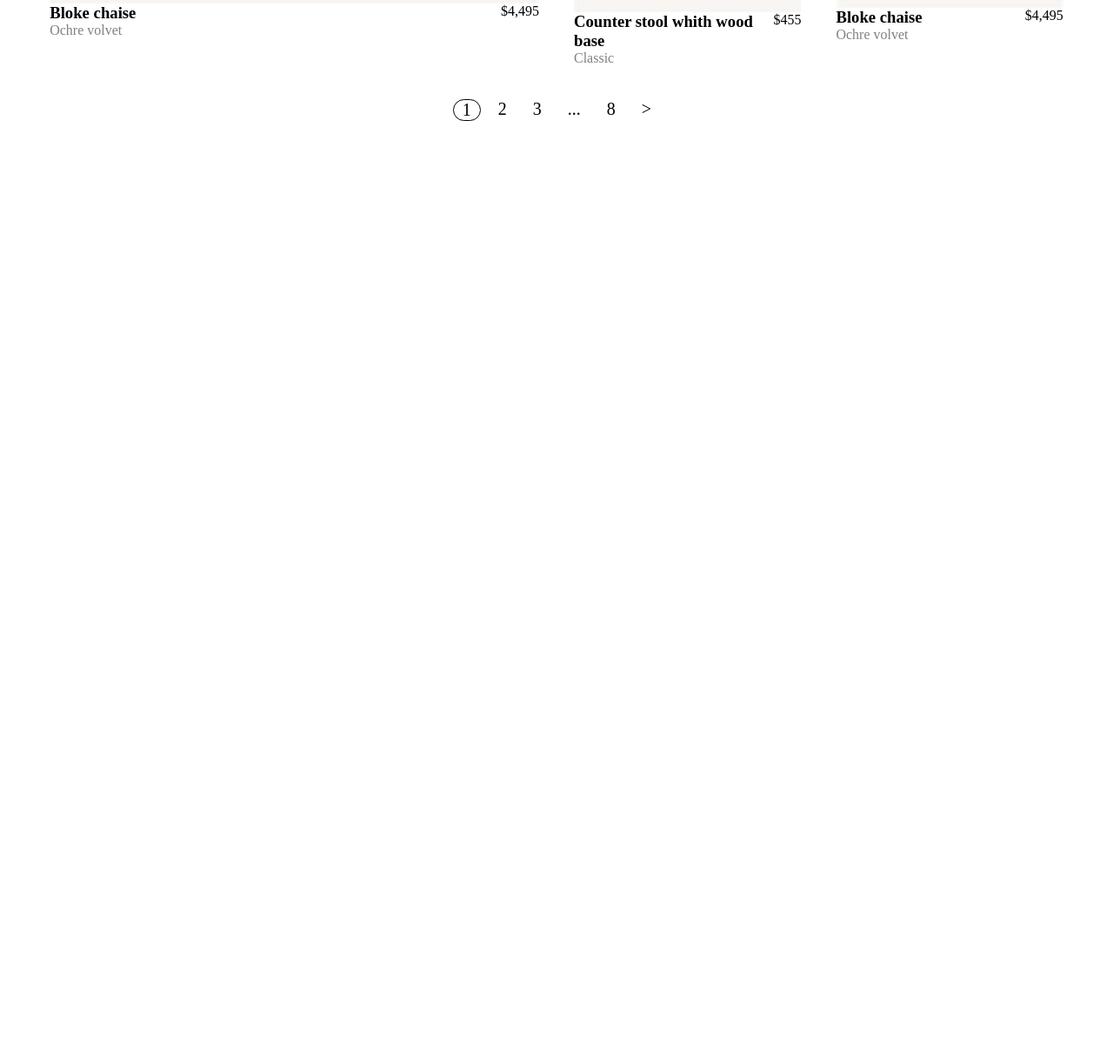
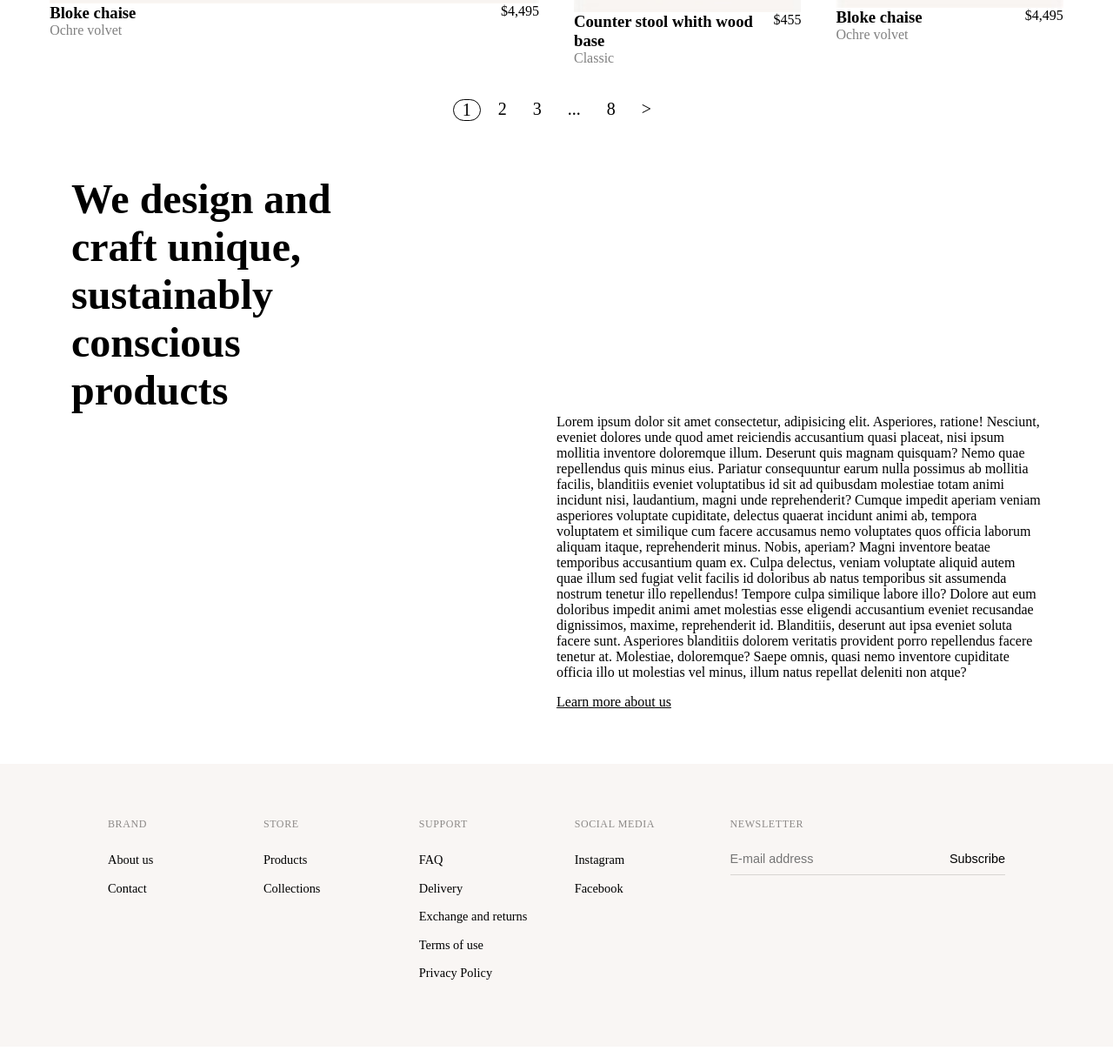
Before and after one commit to redakhalloufiajrou/Apuntes2daw, a PHP site: page / in a window 1280 px wide. Shown: the part 2362-3585 px from the top of the page at 87% size. Before the commit the page ends 2501 px from the top, so only its background shows below. Run offline with PHP 8.4, Linux system fonts and the light colour scheme.

Commit message:
ejercicio grid completo

```diff
--- a/Diseño/UD2/2TDAW_DIW_Entrega_shop_GridCss/css/style.css
+++ b/Diseño/UD2/2TDAW_DIW_Entrega_shop_GridCss/css/style.css
@@ -110,3 +110,99 @@ section#nav {
         }
     }
 }
+
+section#texto{
+    padding: 5%;
+    display: grid;
+    grid-template-columns: repeat(2, 1fr);
+    grid-template-rows: repeat(2, 1fr);
+    h2{
+        display: flex;
+        align-items: center;
+        justify-content: end;
+        width: 60%;
+        font-size: 3rem;
+        grid-column: 1/2;
+        grid-row: 7/8;
+    }
+
+    p{
+        grid-column: 2/3;
+        grid-row: 8/9;
+    }
+    a{
+        grid-column: 2/3;
+        grid-row: 9/10;
+        margin-top: 3%;
+        color: black;
+    }
+}
+
+footer#footer {
+    background-color: #f9f6f4;
+    padding: 5% 10%;
+    width: 100vw;
+    position: relative;
+    left: 50%;
+    right: 50%;
+    margin-left: -50vw;
+    margin-right: -50vw;
+    box-sizing: border-box;
+    display: grid;
+    grid-template-columns: repeat(4, 1fr) 2fr;
+    gap: 2%;
+
+    div.footer-col {
+        h4 {
+            font-size: 0.75rem;
+            font-weight: 500;
+            color: #8c8987;
+            margin-bottom: 1.5rem;
+            letter-spacing: 0.05em;
+        }
+
+        ul {
+            list-style: none;
+            padding: 0;
+            margin: 0;
+
+            li {
+                margin-bottom: 0.9rem;
+
+                a {
+                    text-decoration: none;
+                    color: black;
+                    font-size: 0.9rem;
+                }
+            }
+        }
+    }
+
+    div.newsletter {
+        form {
+            display: flex;
+            justify-content: space-between;
+            align-items: center;
+            border-bottom: 1px solid #d8d5d2;
+            padding-bottom: 0.6rem;
+
+            input {
+                border: none;
+                background: transparent;
+                outline: none;
+                width: 100%;
+                font-size: 0.9rem;
+                color: black;
+            }
+
+            button {
+                border: none;
+                background: transparent;
+                font-size: 0.9rem;
+                color: black;
+                cursor: pointer;
+                padding-left: 1rem;
+            }
+        }
+    }
+}
--- a/Diseño/UD2/2TDAW_DIW_Entrega_shop_GridCss/index.html
+++ b/Diseño/UD2/2TDAW_DIW_Entrega_shop_GridCss/index.html
@@ -182,7 +182,75 @@
                 <a href="">></a>
             </nav>
         </section>
+        <section id="texto">
+            <h2>We design and craft unique, sustainably conscious products</h2>
+
+            <p>Lorem ipsum dolor sit amet consectetur, adipisicing elit. Asperiores, ratione! Nesciunt, eveniet dolores
+                unde quod amet reiciendis accusantium quasi placeat, nisi ipsum mollitia inventore doloremque illum.
+                Deserunt quis magnam quisquam?
+                Nemo quae repellendus quis minus eius. Pariatur consequuntur earum nulla possimus ab mollitia facilis,
+                blanditiis eveniet voluptatibus id sit ad quibusdam molestiae totam animi incidunt nisi, laudantium,
+                magni unde reprehenderit?
+                Cumque impedit aperiam veniam asperiores voluptate cupiditate, delectus quaerat incidunt animi ab,
+                tempora voluptatem et similique cum facere accusamus nemo voluptates quos officia laborum aliquam
+                itaque, reprehenderit minus. Nobis, aperiam?
+                Magni inventore beatae temporibus accusantium quam ex. Culpa delectus, veniam voluptate aliquid autem
+                quae illum sed fugiat velit facilis id doloribus ab natus temporibus sit assumenda nostrum tenetur illo
+                repellendus!
+                Tempore culpa similique labore illo? Dolore aut eum doloribus impedit animi amet molestias esse eligendi
+                accusantium eveniet recusandae dignissimos, maxime, reprehenderit id. Blanditiis, deserunt aut ipsa
+                eveniet soluta facere sunt.
+                Asperiores blanditiis dolorem veritatis provident porro repellendus facere tenetur at. Molestiae,
+                doloremque? Saepe omnis, quasi nemo inventore cupiditate officia illo ut molestias vel minus, illum
+                natus repellat deleniti non atque?
+            </p>
+            <a href="">Learn more about us</a>
+        </section>
     </main>
+    <footer id="footer">
+        <div class="footer-col">
+            <h4>BRAND</h4>
+            <ul>
+                <li><a href="">About us</a></li>
+                <li><a href="">Contact</a></li>
+            </ul>
+        </div>
+
+        <div class="footer-col">
+            <h4>STORE</h4>
+            <ul>
+                <li><a href="">Products</a></li>
+                <li><a href="">Collections</a></li>
+            </ul>
+        </div>
+
+        <div class="footer-col">
+            <h4>SUPPORT</h4>
+            <ul>
+                <li><a href="">FAQ</a></li>
+                <li><a href="">Delivery</a></li>
+                <li><a href="">Exchange and returns</a></li>
+                <li><a href="">Terms of use</a></li>
+                <li><a href="">Privacy Policy</a></li>
+            </ul>
+        </div>
+
+        <div class="footer-col">
+            <h4>SOCIAL MEDIA</h4>
+            <ul>
+                <li><a href="">Instagram</a></li>
+                <li><a href="">Facebook</a></li>
+            </ul>
+        </div>
+
+        <div class="footer-col newsletter">
+            <h4>NEWSLETTER</h4>
+            <form action="#">
+                <input type="email" placeholder="E-mail address" required>
+                <button type="submit">Subscribe</button>
+            </form>
+        </div>
+    </footer>
 </body>
 
 </html>
```
Lines whose indentation alone changed are shown as unchanged.
